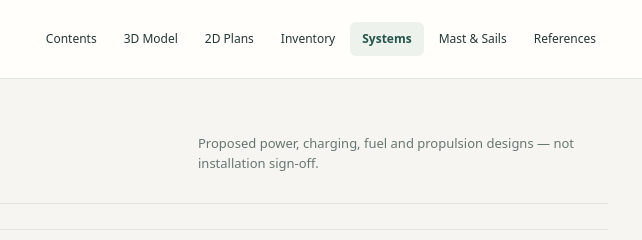
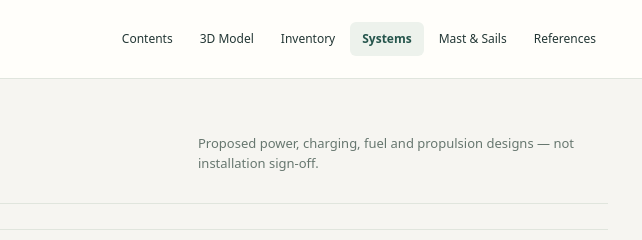
Before and after one commit to bayrp22/catalina22-model, a website: page dist/project/systems/index.html in a window 1280 px wide. Shown: the top 240 px of the page, 638-1280 px from the left. Drawn offline with Linux system fonts and the light colour scheme.

Commit message:
Remove retired 2D Plans navigation and table-of-contents entry

```diff
--- a/dist/project/systems/index.html
+++ b/dist/project/systems/index.html
@@ -1,5 +1,5 @@
 <!doctype html><html lang="en"><head><meta charset="utf-8"><meta name="viewport" content="width=device-width, initial-scale=1"><meta name="color-scheme" content="light"><title>Systems & Schematics | Catalina 22 Restoration Library</title><link rel="stylesheet" href="/project/project.css"><meta name="description" content="Catalina 22 restoration project reference library"></head><body>
-<header><div class="shell top"><a href="/project/" class="brand">Catalina <em>22</em><small>Restoration / project library</small></a><nav class="nav" aria-label="Project pages"><a href="/project/" >Contents</a><a href="/" >3D Model</a><a href="/project/plans/" >2D Plans</a><a href="/project/inventory/" >Inventory</a><a href="/project/systems/" aria-current="page">Systems</a><a href="/project/rigging/" >Mast & Sails</a><a href="/project/references/" >References</a></nav></div></header>
+<header><div class="shell top"><a href="/project/" class="brand">Catalina <em>22</em><small>Restoration / project library</small></a><nav class="nav" aria-label="Project pages"><a href="/project/" >Contents</a><a href="/" >3D Model</a><a href="/project/inventory/" >Inventory</a><a href="/project/systems/" aria-current="page">Systems</a><a href="/project/rigging/" >Mast & Sails</a><a href="/project/references/" >References</a></nav></div></header>
 <main class="shell"><div class="pagehead"><div class="eyebrow">Catalina 22 / Systems & Schematics</div><p>Proposed power, charging, fuel and propulsion designs — not installation sign-off.</p></div><section id="systems" class="section"><div class="sectionhead"><div><div class="eyebrow">03 / Fit-out architecture</div><h2>Systems & schematics</h2></div><span class="pill warn">Conceptual · not an as-built installation</span></div>
 <div class="grid"><div class="card c8"><div class="schematics"><div class="schem"><h3>12 V house power · proposed</h3><div class="wire"><span class="node">Solar PV<br><small>unverified</small></span><span class="arrow">→</span><span class="node">MPPT<br><small>20 A</small></span></div><div class="wire"><span class="node">LiFePO₄ battery<br><small>12 V / 100 Ah</small></span><span class="arrow">→</span><span class="node">Main fuse / isolator<br><small>TBD</small></span></div><div class="wire"><span class="node">DC distribution<br><small>branch protection TBD</small></span><span class="arrow">→</span><span class="node">Nav / radio / lighting<br><small>loads TBD</small></span></div><small>Negative returns, busbars, cable gauges, fuses and charging settings must be specified. No Suzuki-to-lithium charging connection is approved.</small></div><div class="schem"><h3>Fuel & propulsion · pending</h3><div class="wire"><span class="node">Gasoline tank<br><small>not identified</small></span><span class="arrow">→</span><span class="node">Marine hose<br><small>route unverified</small></span></div><div class="wire"><span class="node">Primer / fittings<br><small>unverified</small></span><span class="arrow">→</span><span class="node">Suzuki DF15A<br><small>bracket TBD</small></span></div><small>Confirm tank model, vapour-isolated location, ventilation, compatible hoses and motor bracket / transom capacity before use.</small></div></div></div>
 <div class="card c4"><h3>Equipment record status</h3><p>The private inventory documents 20 original photo-derived records plus later fit-out proposals. This index deliberately excludes owner-specific IDs and placement coordinates.</p><div class="callout">Still open: exact battery SKU and BMS, solar panel, DC panel and fuses, engine shaft/mount, fuel tank and line routing, actual installed positions and weight centers.</div><p>Use <a href="/">the 3D viewer</a> to import the private inventory JSON and review equipment markers. For an owner handoff, attach the latest exported JSON separately.</p></div></div></section>
```
